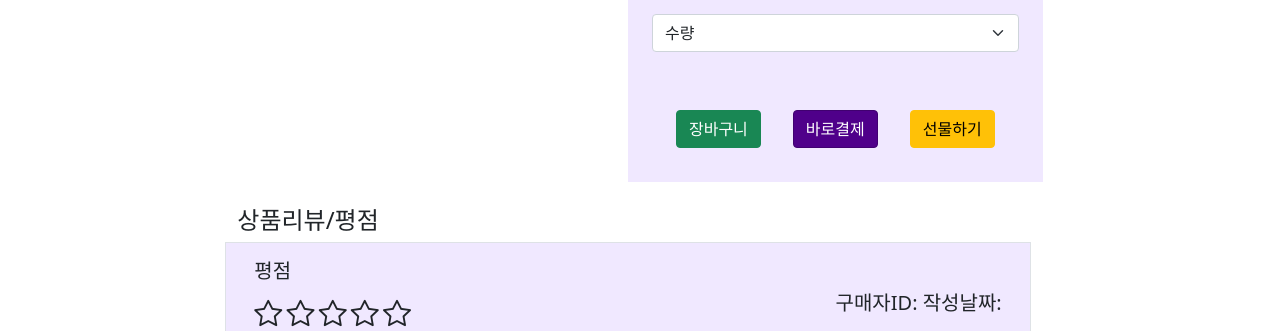
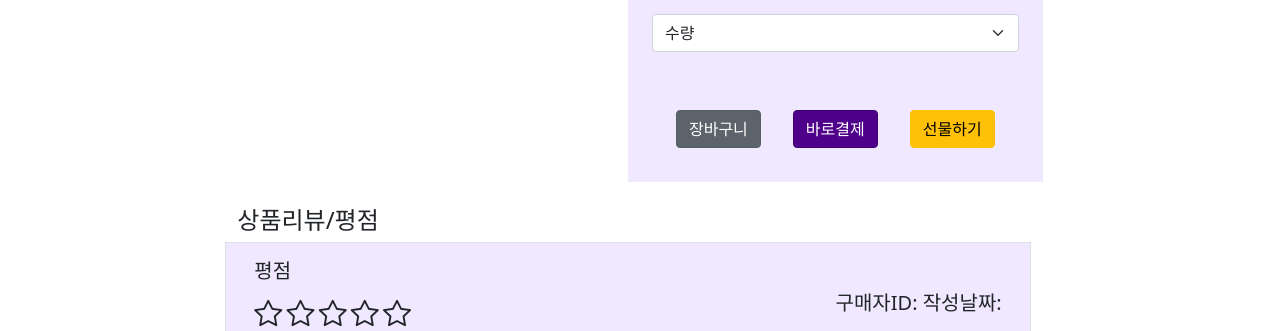
Before and after one commit to RockhoRockho/Project_FG, a Django app: page /duwon/detail/ in a window 1280 px wide. Shown: the part 492-823 px from the top of the page. Run offline with Django 3.2, Linux system fonts and the light colour scheme; some libraries are stand-ins or nearby versions.

Commit message:
로고파일 및 수정

```diff
--- a/duwon/templates/detail.html
+++ b/duwon/templates/detail.html
@@ -61,7 +61,7 @@
         </select>
         <br><br>
         <div class="d-flex justify-content-center pad-10">
-            <button type="button" class="btn btn-success btn-md">장바구니</button>&emsp;&emsp;
+            <button type="button" class="btn btn-secondary btn-md">장바구니</button>&emsp;&emsp;
             <button type="button" class="btn btn-primary btn-md">바로결제</button>&emsp;&emsp;
             <button type="button" class="btn btn-warning btn-md">선물하기</button>
         </div>
```
Also changed, not shown: static/img/logo.png (added).
